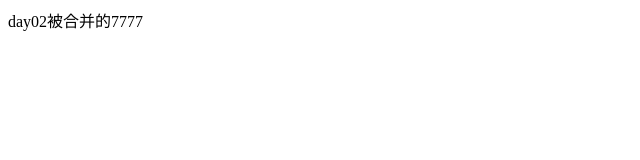
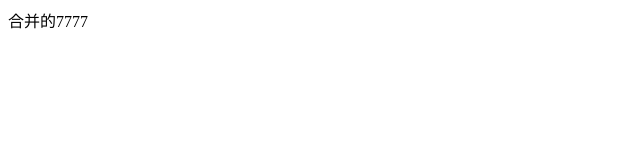
Before and after one commit to 3102093662/2208, a plain HTML site: page index.html in a window 1280 px wide. Shown: the full height of the page, 0-640 px from the left. Drawn offline with Linux system fonts and the light colour scheme.

Commit message:
测试冲突

```diff
--- a/index.html
+++ b/index.html
@@ -9,7 +9,7 @@
 </head>
 
 <body>
-    <span>day02被合并的7777</span>
+    <span>合并的7777</span>
 </body>
 
 </html>
```
